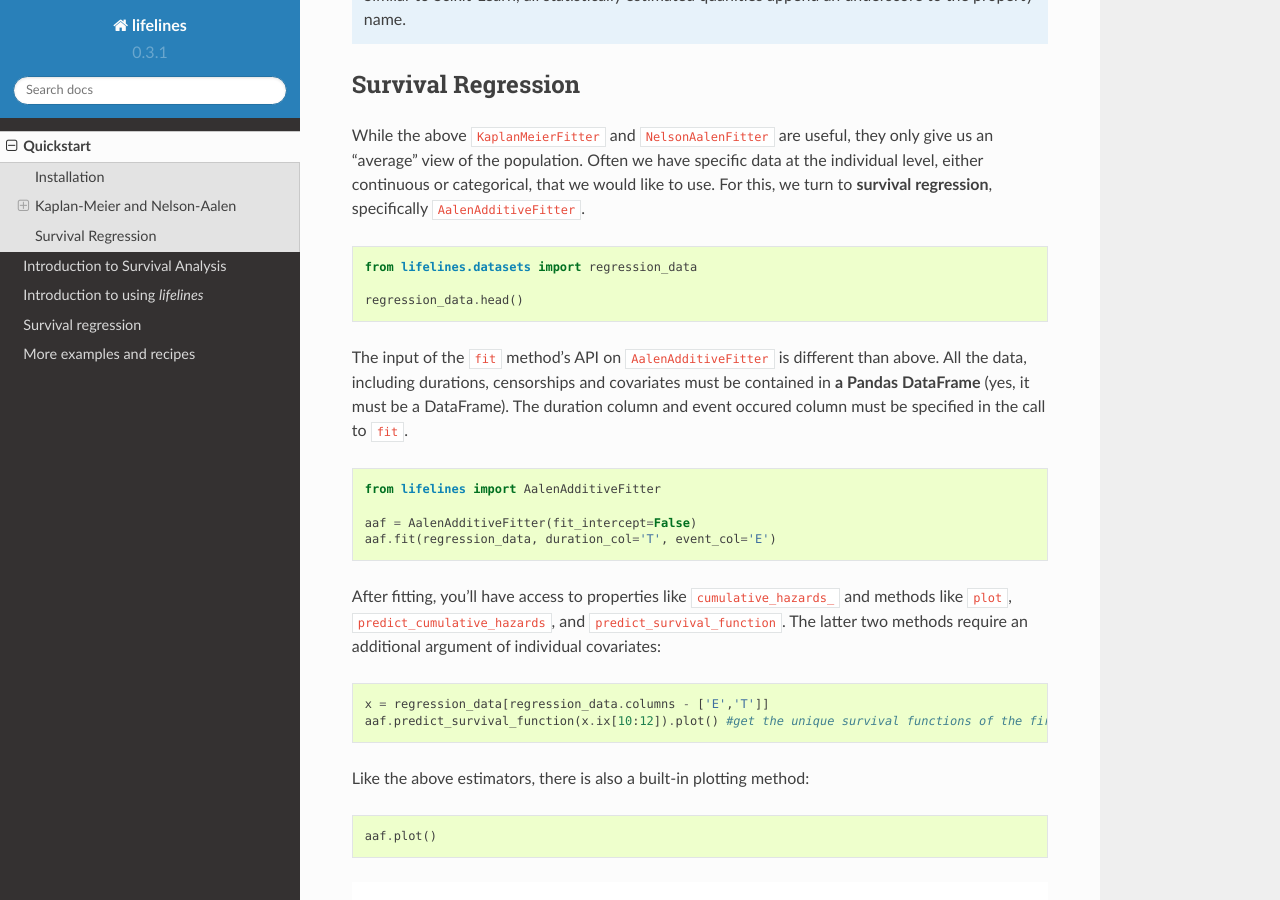
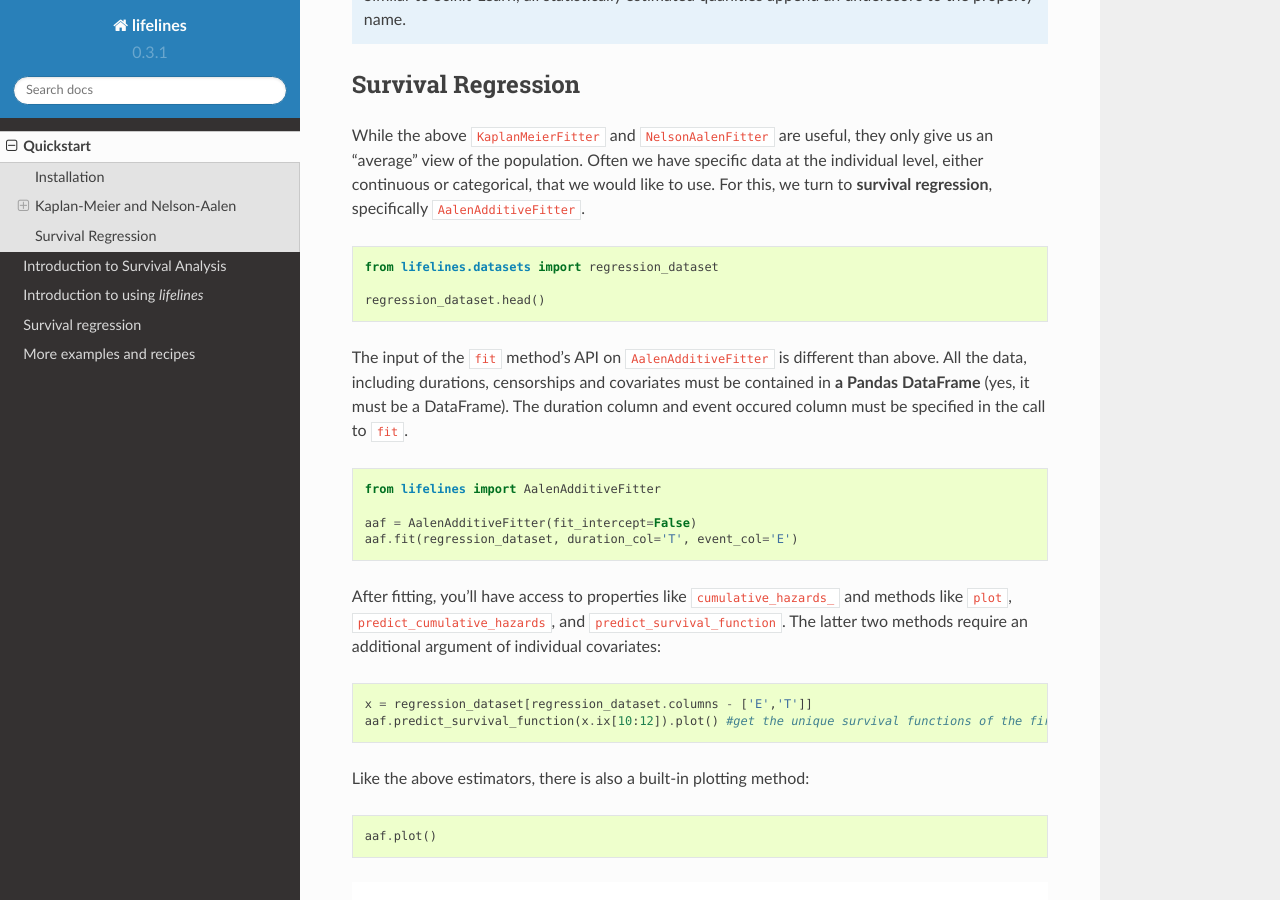
Before and after one commit to CamDavidsonPilon/lifelines, a Sphinx documentation site: the page built from docs/Quickstart.rst, in a window 1280 px wide and 900 px high, scrolled down 2268 px. Built offline with Sphinx 7.4.7 and the Read the Docs theme 2.0.0, drawn with Linux system fonts in a browser that asks for light colours; formulas are drawn with MathJax 3.

Commit message:
Fix wrong variable name in docs
regression_data should be regression_dataset

```diff
--- a/docs/Quickstart.rst
+++ b/docs/Quickstart.rst
@@ -85,9 +85,9 @@ While the above ``KaplanMeierFitter`` and ``NelsonAalenFitter`` are useful, they
 
 .. code:: python
 
-    from lifelines.datasets import regression_data
+    from lifelines.datasets import regression_dataset
 
-    regression_data.head()
+    regression_dataset.head()
 
 
 
@@ -98,14 +98,14 @@ The input of the ``fit`` method's API on ``AalenAdditiveFitter`` is different th
     from lifelines import AalenAdditiveFitter
 
     aaf = AalenAdditiveFitter(fit_intercept=False)
-    aaf.fit(regression_data, duration_col='T', event_col='E')
+    aaf.fit(regression_dataset, duration_col='T', event_col='E')
 
 
 After fitting, you'll have access to properties like ``cumulative_hazards_`` and methods like ``plot``, ``predict_cumulative_hazards``, and ``predict_survival_function``. The latter two methods require an additional argument of individual covariates:
 
 .. code:: python
 
-    x = regression_data[regression_data.columns - ['E','T']]
+    x = regression_dataset[regression_dataset.columns - ['E','T']]
     aaf.predict_survival_function(x.ix[10:12]).plot() #get the unique survival functions of the first two subjects
 
 
```
